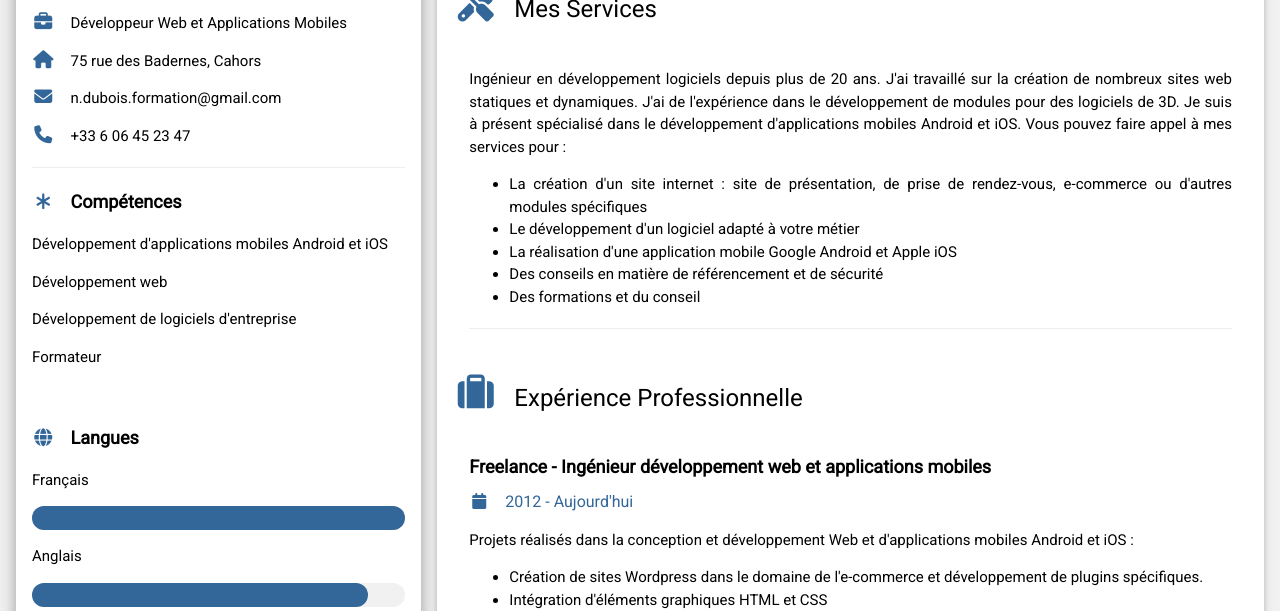
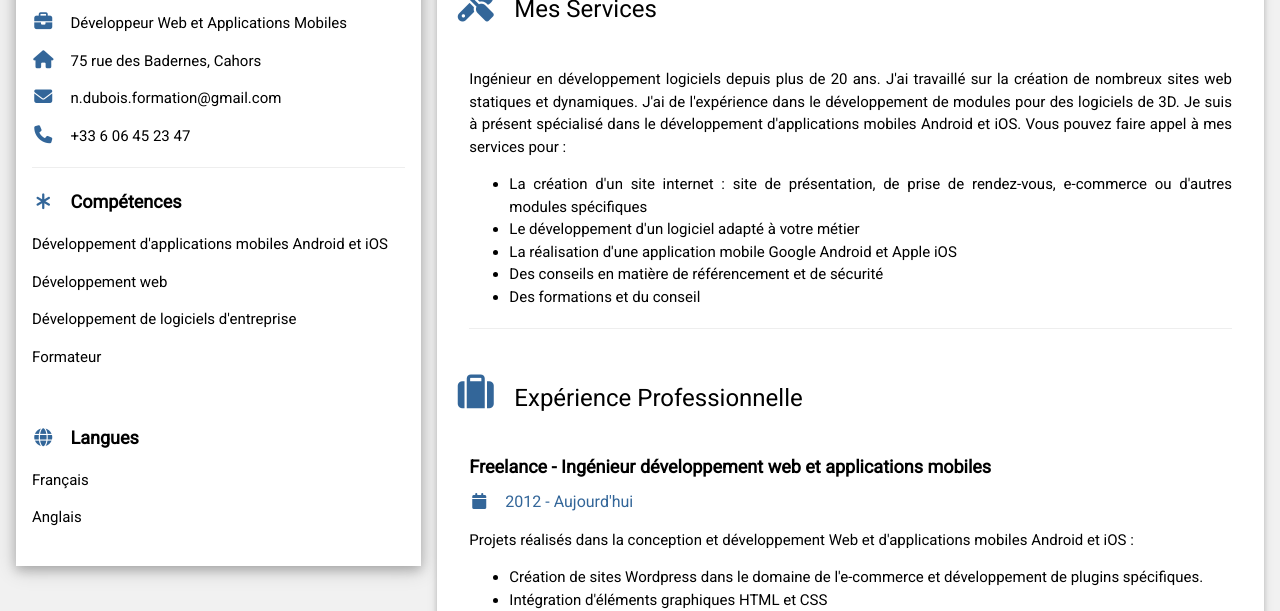
Before and after one commit to edubsy/edubsy.github.io, a plain HTML site: page index.html in a window 1280 px wide. Shown: the part 189-800 px from the top of the page. Drawn offline with Linux system fonts and the light colour scheme.

Commit message:
delete language cursor

```diff
--- a/index.html
+++ b/index.html
@@ -55,13 +55,9 @@
 
           <p class="w3-large w3-text-theme"><b><i class="fa fa-globe fa-fw w3-margin-right w3-text-teal"></i>Langues</b></p>
           <p>Français</p>
-          <div class="w3-light-grey w3-round-xlarge">
-            <div class="w3-round-xlarge w3-teal" style="height:24px;width:100%"></div>
-          </div>
+
           <p>Anglais</p>
-          <div class="w3-light-grey w3-round-xlarge">
-            <div class="w3-round-xlarge w3-teal" style="height:24px;width:90%"></div>
-          </div>
+
 
           <br>
         </div>
```
